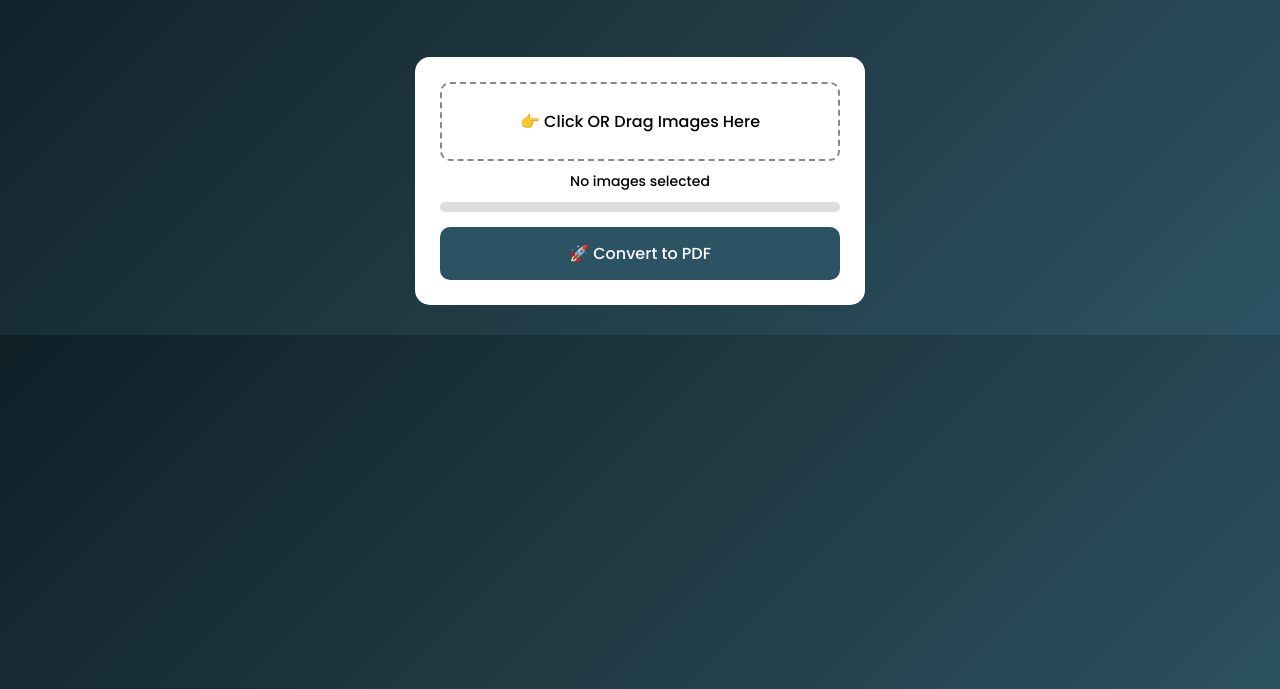
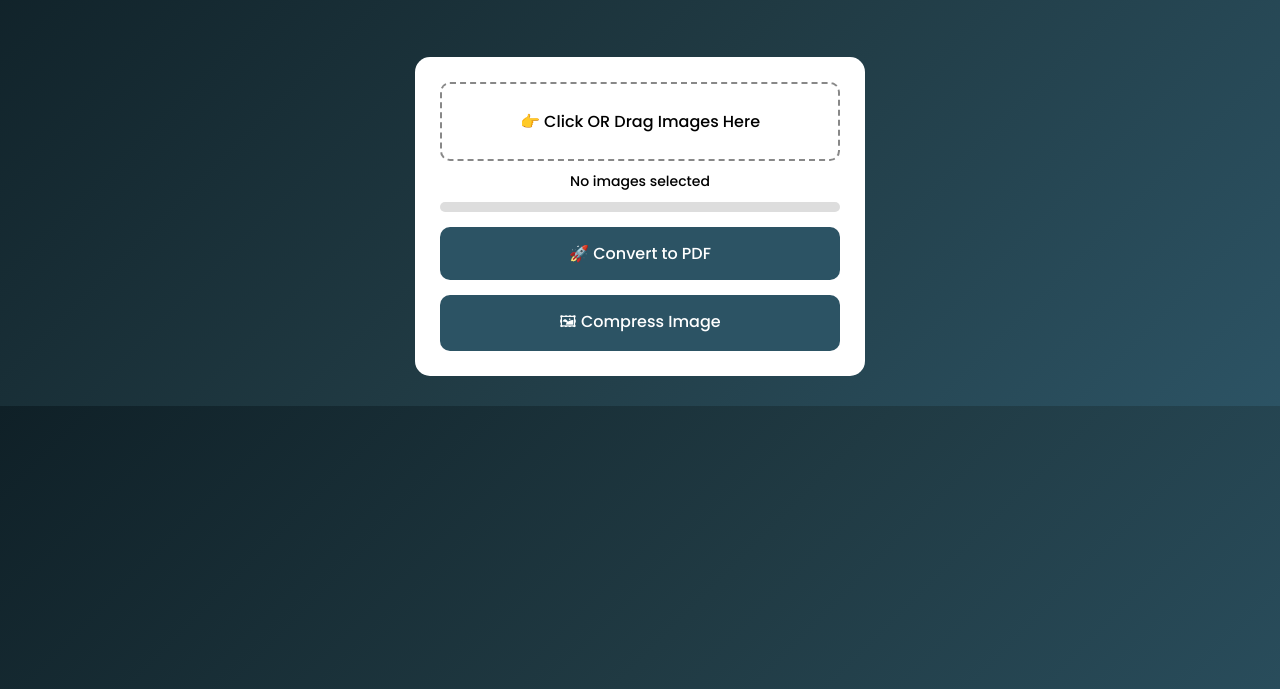
Before and after one commit to ahirbnm/free-tools-hub, a plain HTML site: page index.html in a window 1280 px wide. Shown: the part 111-800 px from the top of the page. Drawn offline with nearby package versions, Linux system fonts and the light colour scheme.

Commit message:
Update index.html

```diff
--- a/index.html
+++ b/index.html
@@ -120,6 +120,22 @@ font-size:14px;
 </div>
 
 <button onclick="convert()">🚀 Convert to PDF</button>
+  <a href="compress-image.html" style="text-decoration:none;">
+<div style="
+margin-top:15px;
+padding:14px;
+width:100%;
+border:none;
+border-radius:10px;
+background:#2c5364;
+color:white;
+font-size:16px;
+cursor:pointer;
+transition:0.3s;
+">
+🖼 Compress Image
+</div>
+</a>
 
 </div>
 
```
